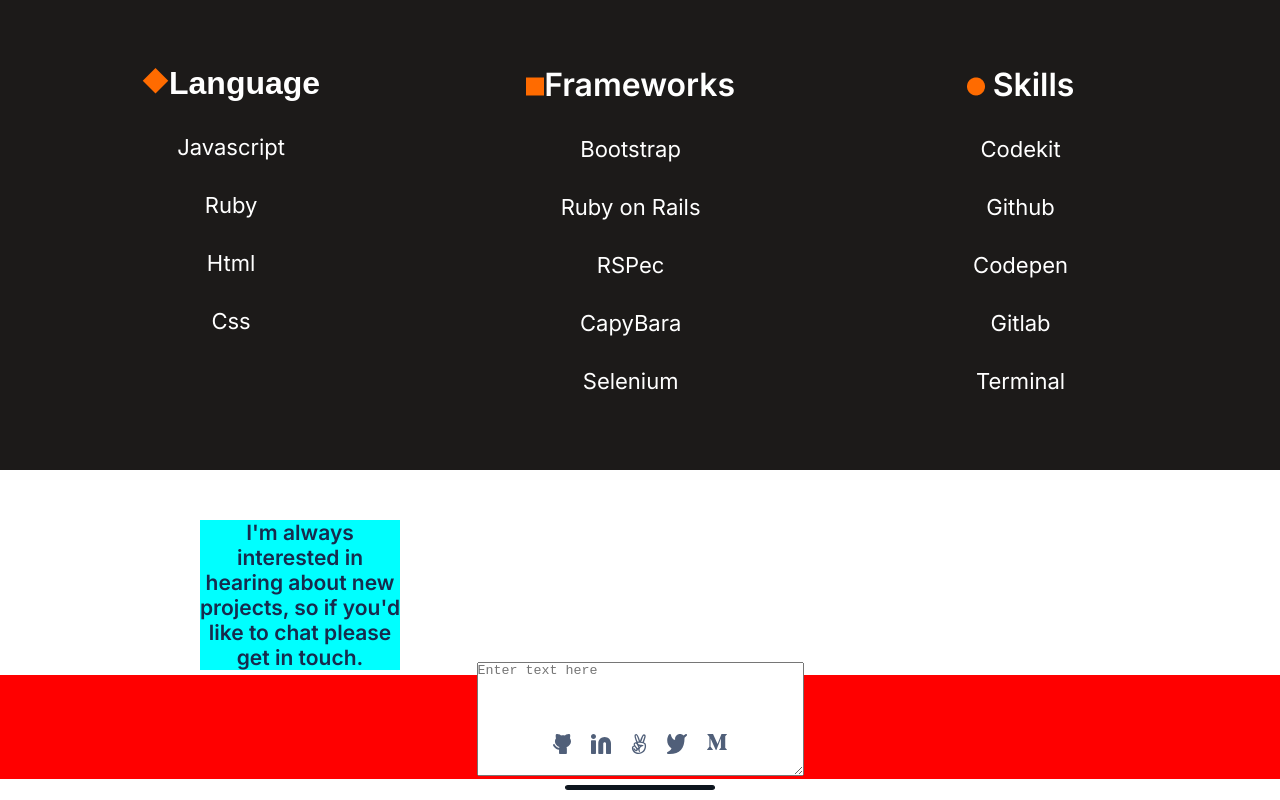
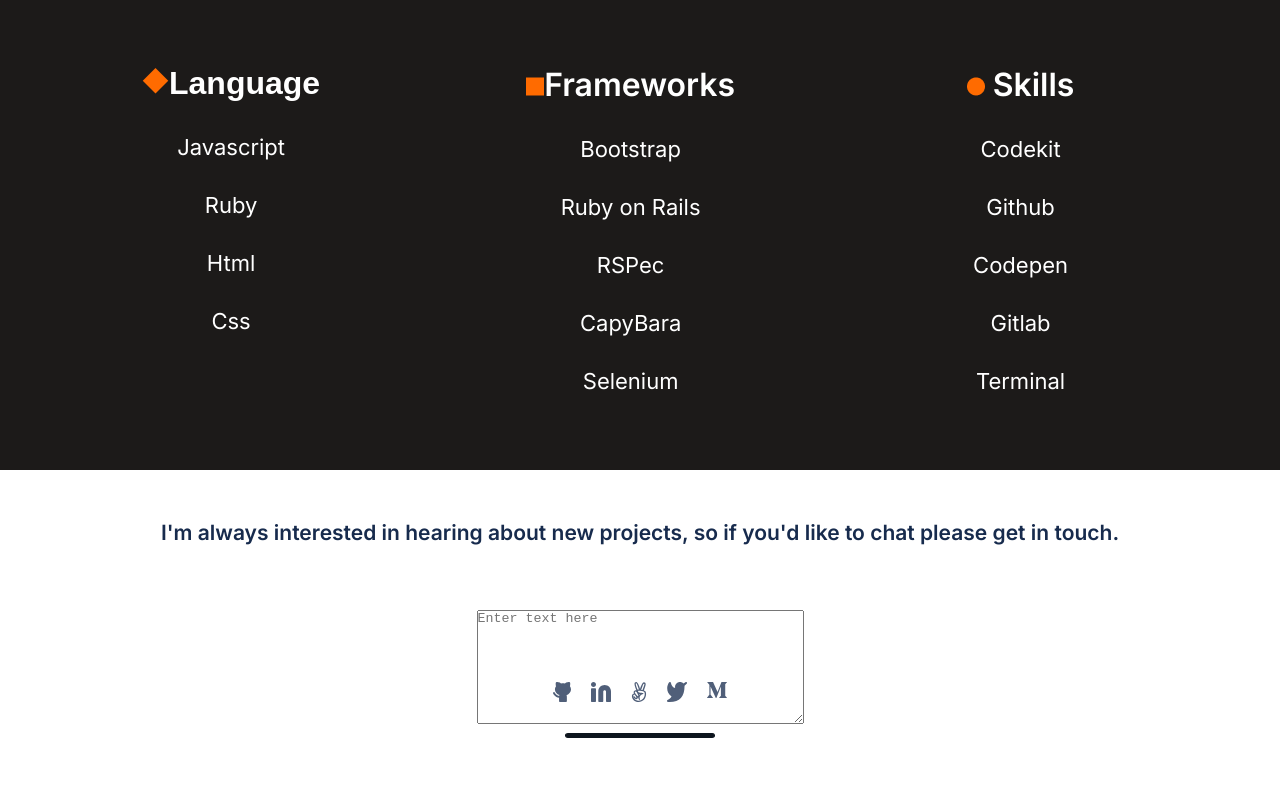
Before and after one commit to X-Elie-X/Portfolio-mobile-version-, a website: page index.html in a window 1280 px wide. Shown: the part 2952-3752 px from the top of the page. After the commit the page ends 3700 px from the top, so only its background shows below. Drawn offline with Linux system fonts and the light colour scheme; a web font is replaced by a local one.

Commit message:
Update media.css

```diff
--- a/media.css
+++ b/media.css
@@ -151,22 +151,4 @@
   .lang {
     margin-top: 0;
   }
-  /* .contact-form {
-    display: flex;
-    flex-direction: row;
-    justify-content: space-between;
-  } */
-  .contact-form > h2 {
-    background-color: aqua;
-    width: 200px;
-    text-align: center;
-    margin-left: 200px;
-  }
-  form {
-    background-color: red;
-    margin: 0;
-    width: 100%;
-    height: 100%;
-    display: flex;
-  }
 }
```
